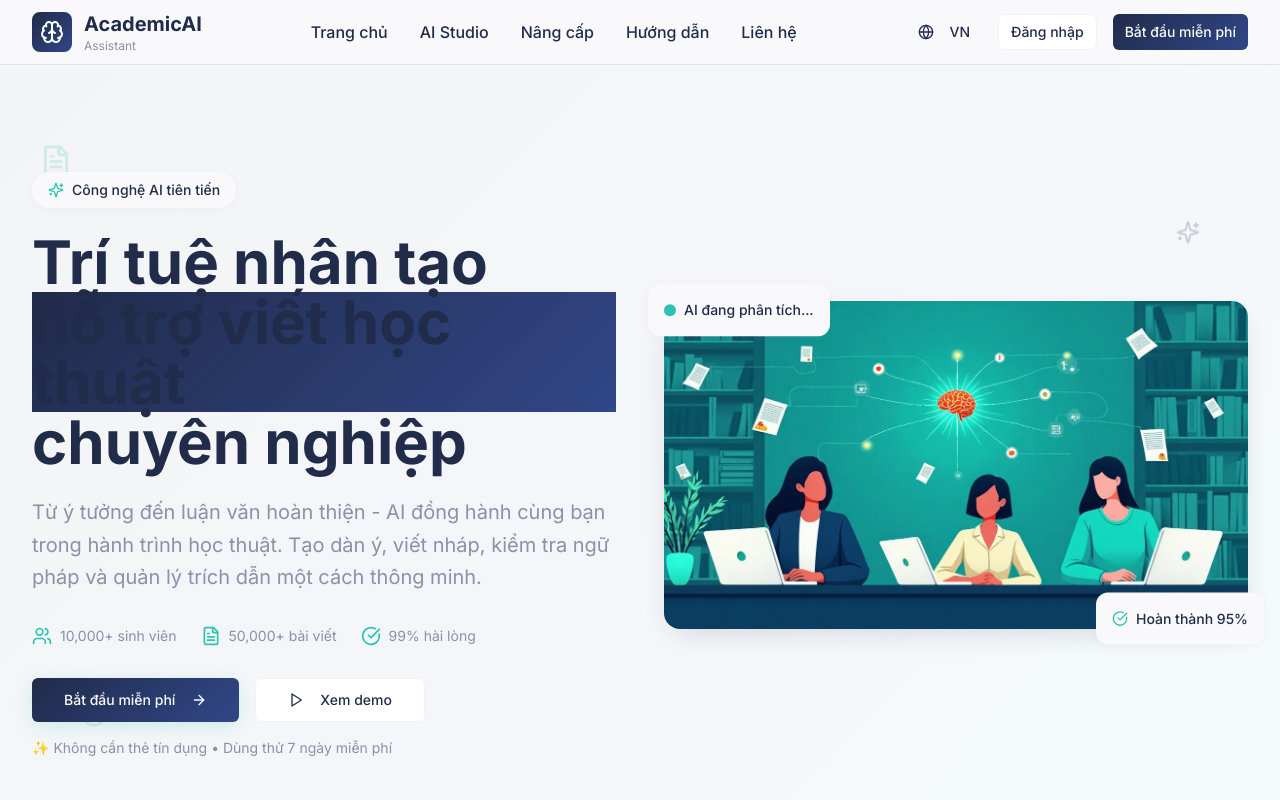
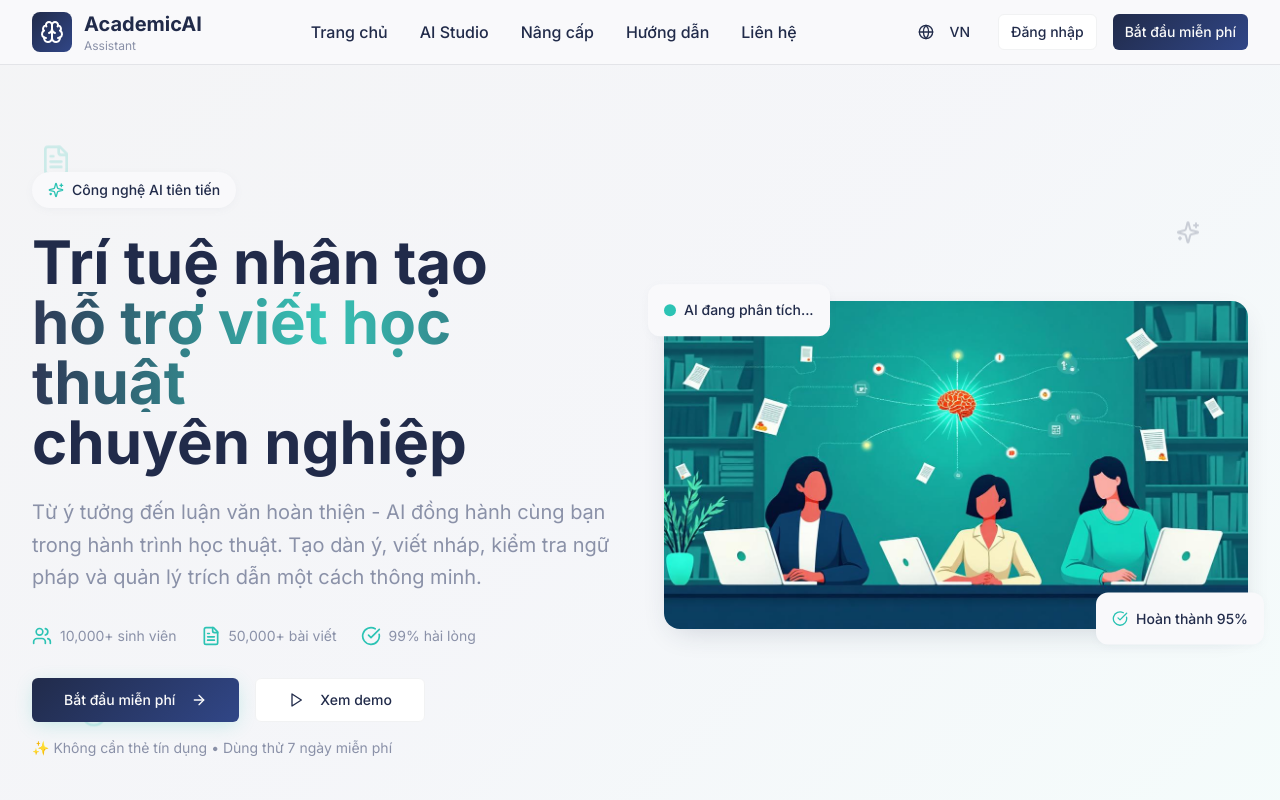
Before and after one commit to ggonevn2t4/acad-scribe-pro, a React (Vite) app: page / in a window 1280 px wide. Shown: the top 800 px of the page. Built offline with nearby package versions, Linux system fonts and the light colour scheme.

Commit message:
Refactor: Improve UI/UX
Refactor the HeroSection component to enhance its visual appeal and user experience. This includes making the text more eye-catching and modern.

```diff
--- a/src/components/HeroSection.tsx
+++ b/src/components/HeroSection.tsx
@@ -34,7 +34,7 @@ const HeroSection = () => {
 
             <h1 className="text-4xl lg:text-6xl font-bold leading-tight text-primary mb-6">
               Trí tuệ nhân tạo
-              <span className="block gradient-primary bg-clip-text text-[foreforeground] text-inherit">
+              <span className="block bg-gradient-to-r from-primary via-accent to-primary bg-clip-text text-transparent animate-pulse hover:animate-none transition-all duration-500 text-shadow-glow">
                 hỗ trợ viết học thuật
               </span>
               <span className="block text-foreground">
```
